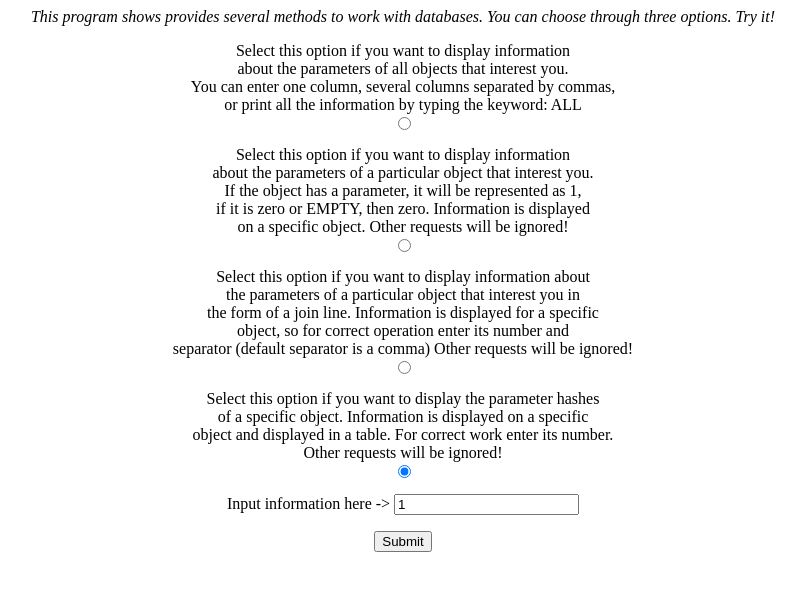
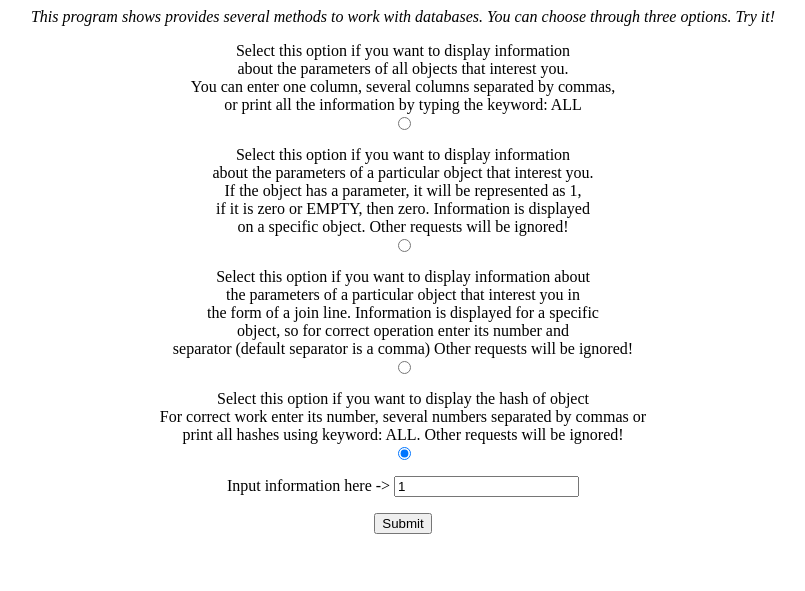
Before and after one commit to LordWader/Json-Pandas_DataFrame-App, a Flask app: page / in a window 1280 px wide. Shown: the top 591 px of the page, without its empty margins (237-1042 px from the left). Run offline with Flask 2, Linux system fonts and the light colour scheme.

Commit message:
Update index.html

```diff
--- a/templates/index.html
+++ b/templates/index.html
@@ -22,10 +22,9 @@
        the form of a join line. Information is displayed for a specific<br>
        object, so for correct operation enter its number and<br>
        separator (default separator is a comma) Other requests will be ignored!<br><input name="dzen" type="radio" value="3" checked></p>
-    <p>Select this option if you want to display the parameter hashes<br>
-       of a specific object. Information is displayed on a specific<br>
-       object and displayed in a table. For correct work enter its number.<br>
-       Other requests will be ignored!<br><input name="dzen" type="radio" value="4" checked></p>
+    <p>Select this option if you want to display the hash of object<br>
+       For correct work enter its number, several numbers separated by commas or <br>
+       print all hashes using keyword: ALL. Other requests will be ignored!<br><input name="dzen" type="radio" value="4" checked></p>
     <p>Input information here -> <input name="A" type="text" value="1"/></p>
     <input type="submit" value="Submit"/>
     </form>
```
